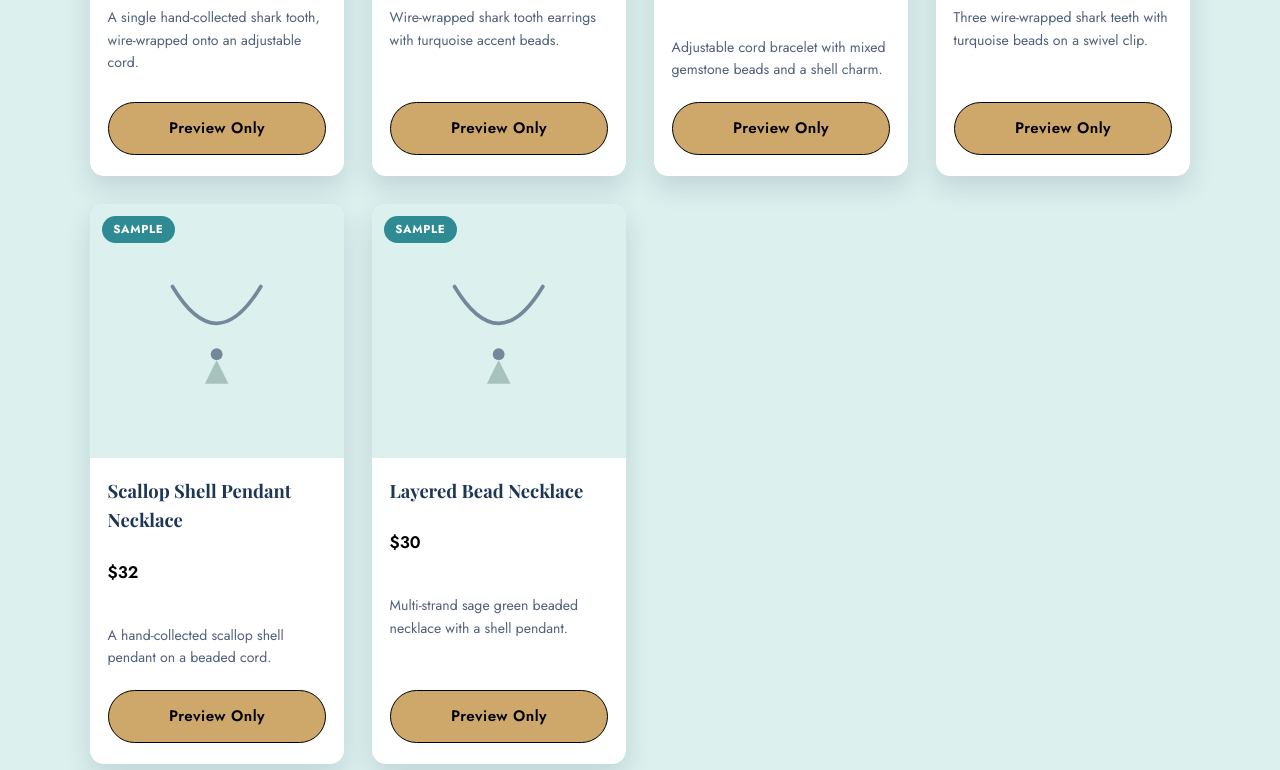
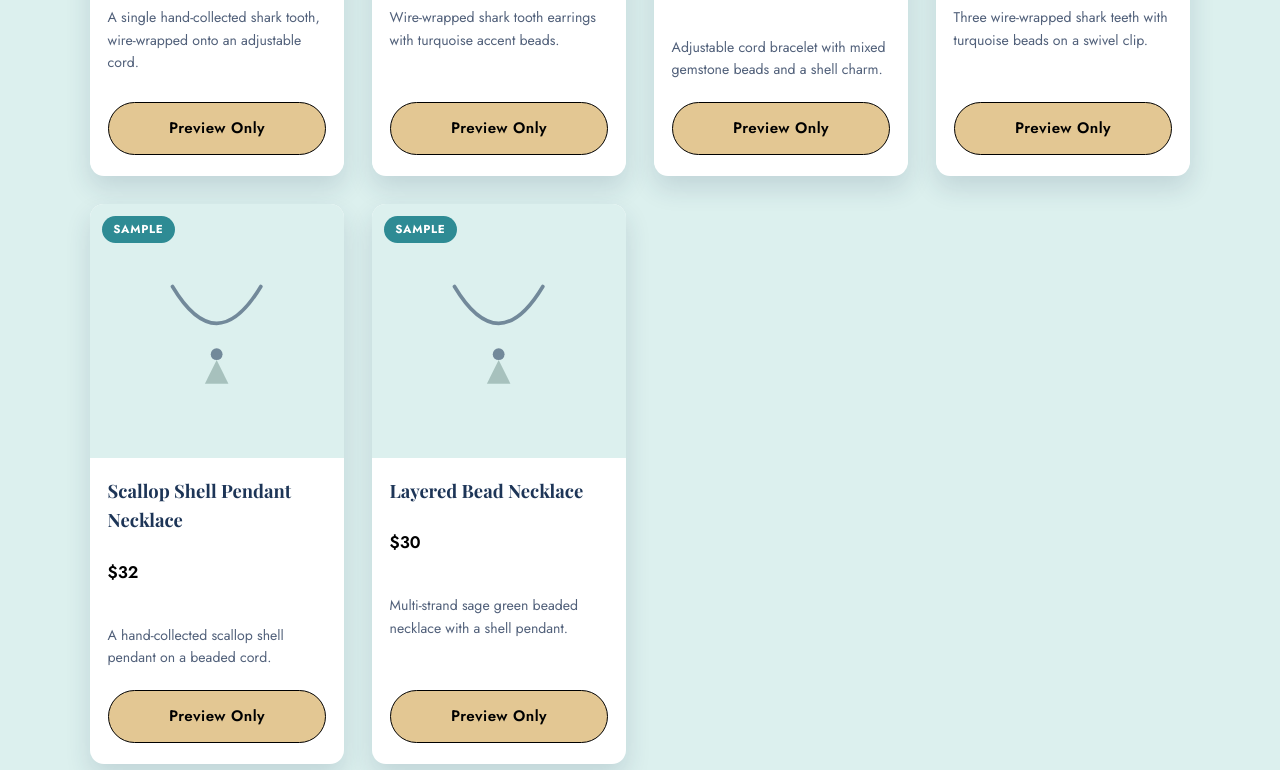
Before and after one commit to joeyspadsetup/salty-teeth-shop, a plain HTML site: page index.html in a window 1280 px wide. Shown: the part 2630-3400 px from the top of the page. Drawn offline with nearby package versions, Linux system fonts and the light colour scheme.

Commit message:
Lighten tan button color

```diff
--- a/assets/css/style.css
+++ b/assets/css/style.css
@@ -8,8 +8,8 @@
   --aqua: #4fb3bf;
   --aqua-light: #8fd3d6;
   --aqua-dark: #2e8b94;
-  --tan: #cda86a;
-  --tan-dark: #b8924f;
+  --tan: #e3c793;
+  --tan-dark: #d4b276;
   --white: #ffffff;
   --shadow: rgba(29, 53, 87, 0.14);
   --radius: 14px;
```
